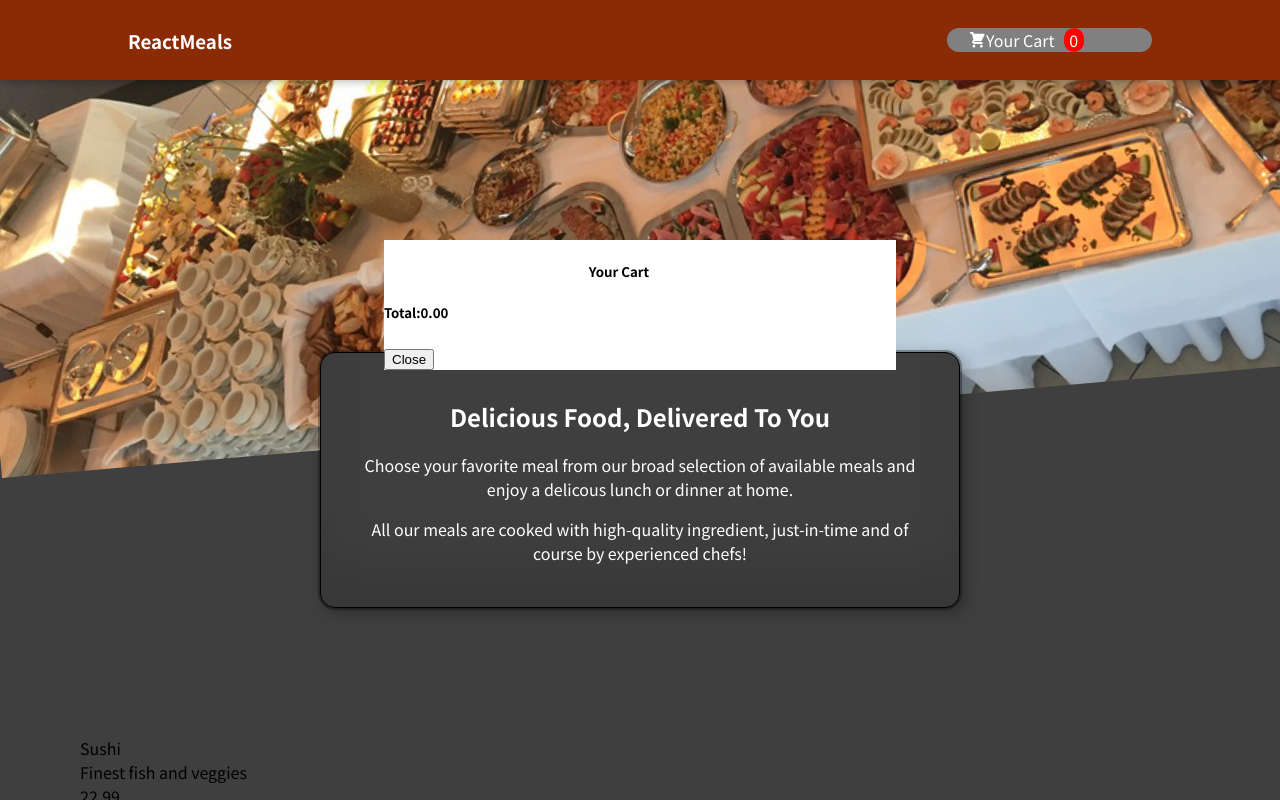
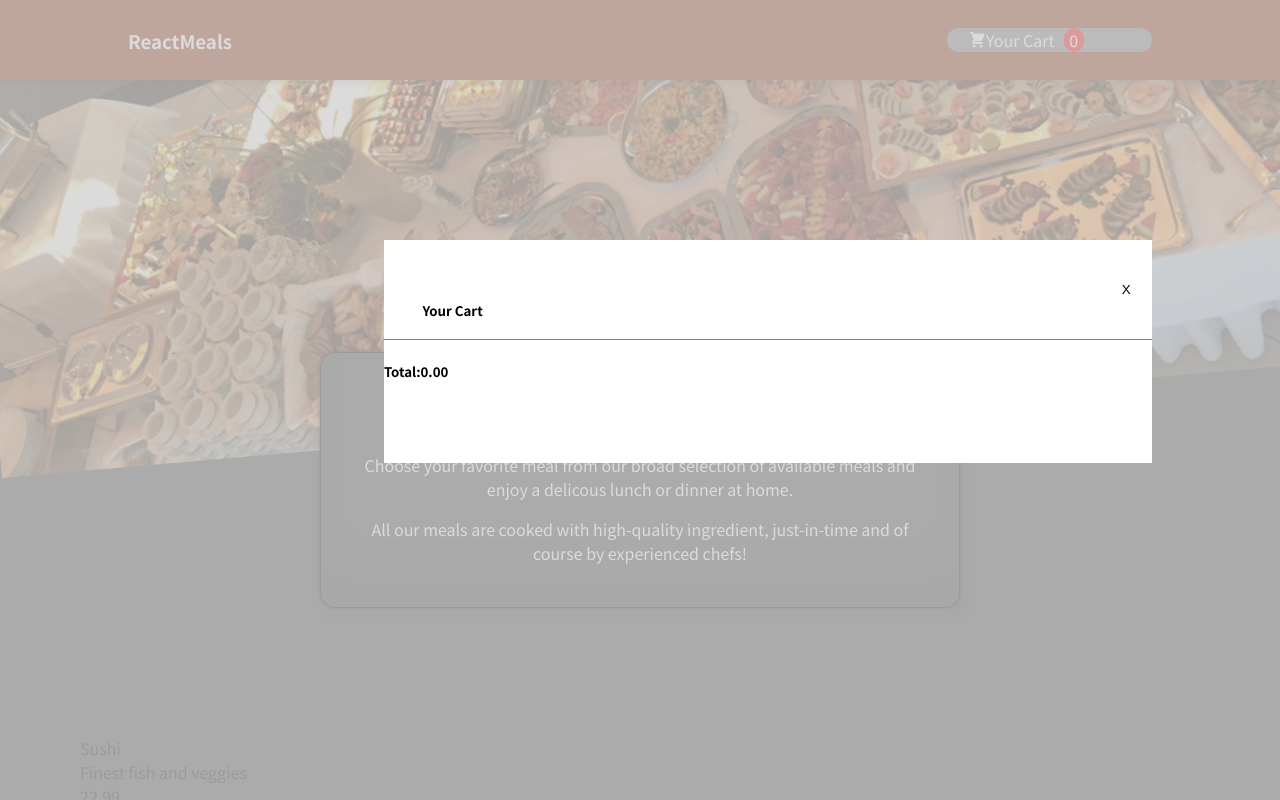
Before and after one commit to asaulters/react-food-ordering-app, a React (Create React App) app: page / in a window 1280 px wide. Both pictures are taken after a click on the link "Your Cart". Shown: the top 800 px of the page. Built offline with nearby package versions, Linux system fonts and the light colour scheme.

Commit message:
modal background works. Start work on quantity logic

```diff
--- a/src/Components/Cart/CartModal.js
+++ b/src/Components/Cart/CartModal.js
@@ -26,8 +26,13 @@ const CartModal = ({ isVisible, hideModal, currentCart }) => {
   return isVisible
   ? createPortal(
       <Card className={classes.modal}>
+      <div className={classes.modalBackground}>
         <div className={classes.modalDiv}>
-          <h5 className={classes.modalH5}>Your Cart</h5>
+          <div className={classes.modalHeader}>
+            <h5 className={classes.modalHeaderH5}>Your Cart</h5>
+            <button className={classes.modalHeaderX} onClick={hideModal}> X </button>
+          </div>
+          <div className={classes.modalBody}>
               {currentCart.map((cartItem, i) => {
                 return<div key={i}>
                   <ul className='cartModalItem' key={i}>
@@ -40,14 +45,14 @@ const CartModal = ({ isVisible, hideModal, currentCart }) => {
                   </ul>
                 </div>
               })}
-            <h5 className={classes.cartModalName}>Total:{currentCart.reduce((acc, {price}) => parseFloat(acc) + parseFloat(price), 0).toFixed(2)} </h5>
-            <button className={classes.cartModalName} onClick={hideModal}>
-          Close
-        </button>
+              <h5 className={classes.modalTotal}>Total:{currentCart.reduce((acc, {price}) => parseFloat(acc) + parseFloat(price), 0).toFixed(2)} </h5>
           </div>
-        {/* <button onClick={hideModal}>
-          Close
-        </button> */}
+            <div className={classes.modalFooter}>
+                <button className={classes.closeModalButton} onClick={hideModal}> Close </button>
+                <button className={classes.orderModalButton}>Checkout</button>
+            </div>
+        </div>
+      </div>
       </Card>,
       document.body,
     )
--- a/src/Components/Cart/CartModal.module.css
+++ b/src/Components/Cart/CartModal.module.css
@@ -1,79 +1,53 @@
-/* .backdrop {
-    position: fixed;
-    top: 0;
-    left: 0;
-    width: 100%;
-    height: 100vh;
-    z-index: 10;
-    background: rgba(0, 0, 0, 0.75);
-  }
-  /*  */
-  .modal {
-    position: fixed;
-    top: 30vh;
-    left: 30vh;
-    right: 30vh;
-    width: 80%;
-    z-index: 1000;
-    overflow: hidden;
-    /* margin: auto; */
-  }
-/*
-  .header {
-    background: #4f005f;
-    padding: 1rem;
-  }
 
-  .header h2 {
-    margin: 0;
-    color: white;
-  }
-
-  .content {
-    padding: 1rem;
-  }
-
-  .actions {
-    padding: 1rem;
-    display: flex;
-    justify-content: flex-end;
-  }
-
-  @media (min-width: 768px) {
-    .modal {
-      left: calc(50% - 20rem);
-      width: 40rem;
-    }
-  }
-   /*  */
 .modalDiv{
   position: fixed;
   top: 30vh;
   left: 30%;
   /* padding-left: 10%; */
-  width: 40%;
+  width: 60%;
+  height: fit-content;
   z-index: 100;
-  overflow: hidden;
+  overflow:auto ;
   background-color: white;
+  display: grid;
+  grid-template-rows: 100px 100% 60px;
 }
 
-.modalH5 {
-  margin-left: 40%;
+.modalBackground{
+  width: 100vw;
+  height: 100vh;
+  z-index: 10;
+  background: rgba(209, 207, 207, 0.75);
+  position: fixed;
+  top: 0;
+  left: 0;
 }
 
-.contextProvider{
-  position: absolute;
-  top: 0;
-  left: 0;
-  width: 100vw;
-  height: 100vh;
-  background: rgba(0, 0, 0, 0.5);
+.modalHeader{
+  grid-row: 1/2;
+  display: flex;
+  justify-content: space-between;
+  border-bottom: 1px grey solid;
+  padding-bottom: 5%;
+  margin-top: 5%;
 }
-.custom_overlay {
-  top: 0;
-  left: 0;
-  right: 0;
-  bottom: 0;
-  position: fixed;
-  background-color: rgba(0, 0, 0, 0.78);
+
+.modalHeaderH5 {
+  margin-left: 5%;
+  /* font-size: 15px; */
 }
+
+.modalHeaderX{
+  margin-right: 2%;
+  text-decoration: none;
+  border: none;
+  background: none;
+}
+
+.modalBody{
+  grid-row: 2/3;
+}
+
+.modalFooter{
+  grid-row: 3/4;
+}
```
Lines whose indentation alone changed are shown as unchanged.
